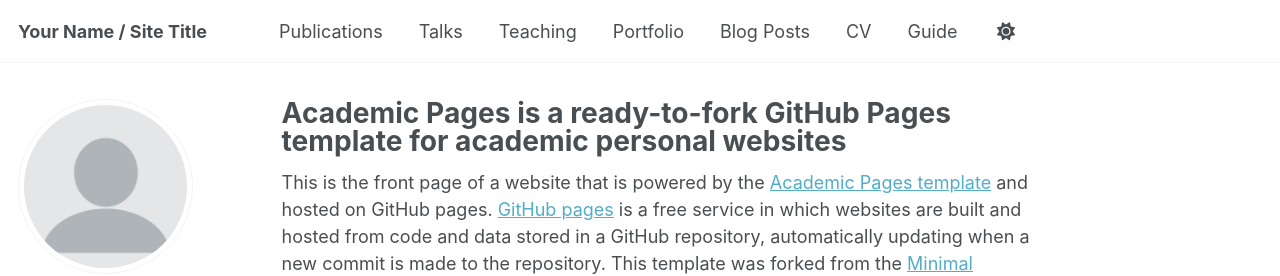
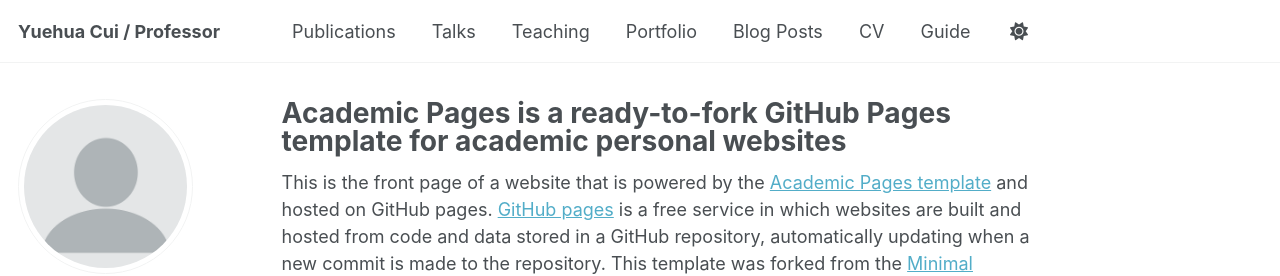
Before and after one commit to yuehuacui/yuehuacui.github.io, a Jekyll site: the page built from _pages/about.md, in a window 1280 px wide. Shown: the top 276 px of the page. Built offline with Jekyll 4.4.1, drawn with Linux system fonts in a browser that asks for light colours; some web fonts are replaced; a script bundle is joined from its source files by our own code; library files that are not in the unit come from our copies.

Commit message:
Update _config.yml

```diff
--- a/_config.yml
+++ b/_config.yml
@@ -9,7 +9,7 @@
 # Basic Site Settings
 locale                   : "en-US"
 site_theme               : "default" # Currently available options are "default", "air"
-title                    : "Your Name / Site Title"
+title                    : "Yuehua Cui / Professor"
 title_separator          : "-"
 name                     : &name "Your Name"
 description              : &description "Your Name's academic portfolio"   # Update this with a general description of your site, this is the default if not overridden by a page
```
